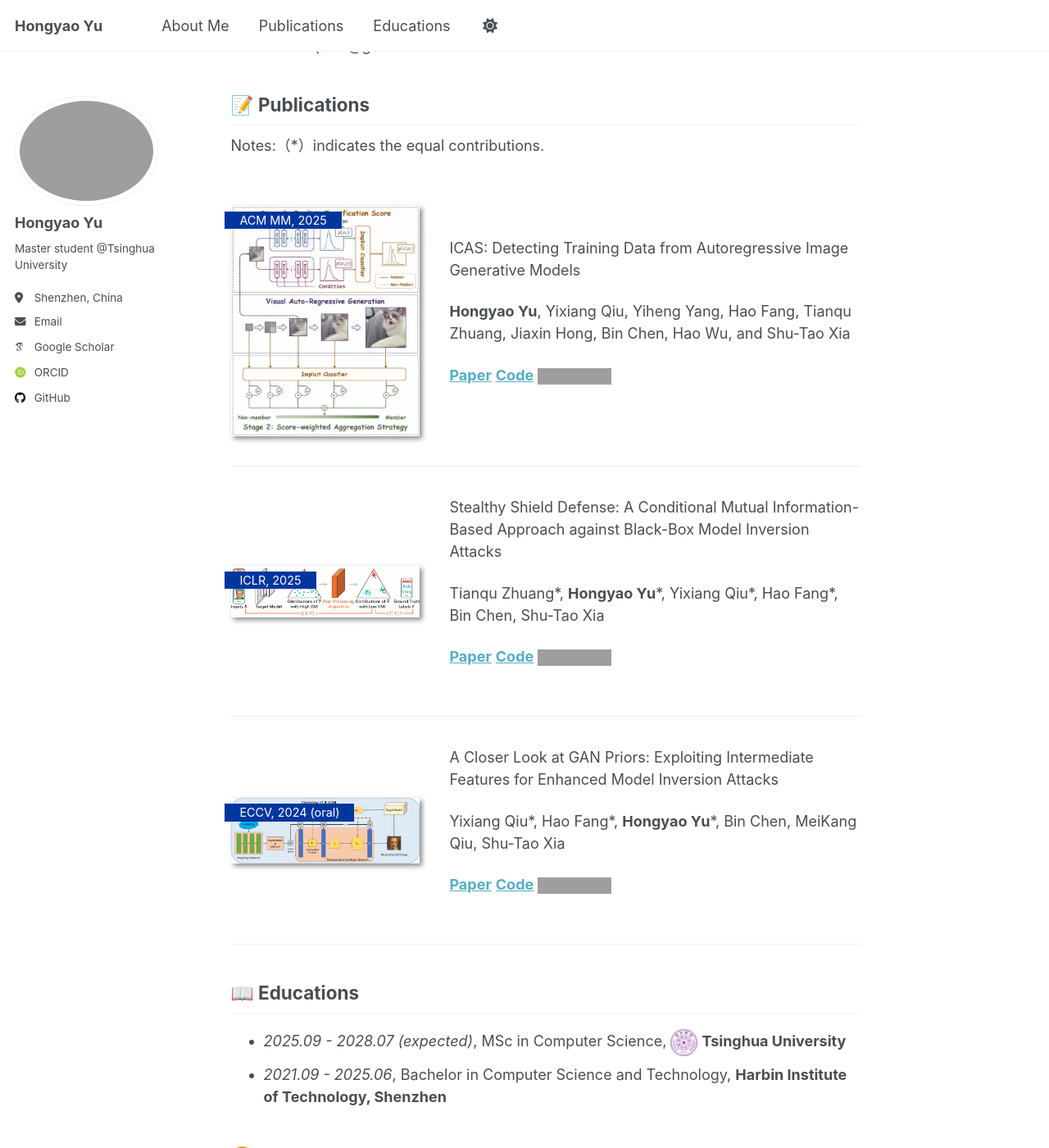
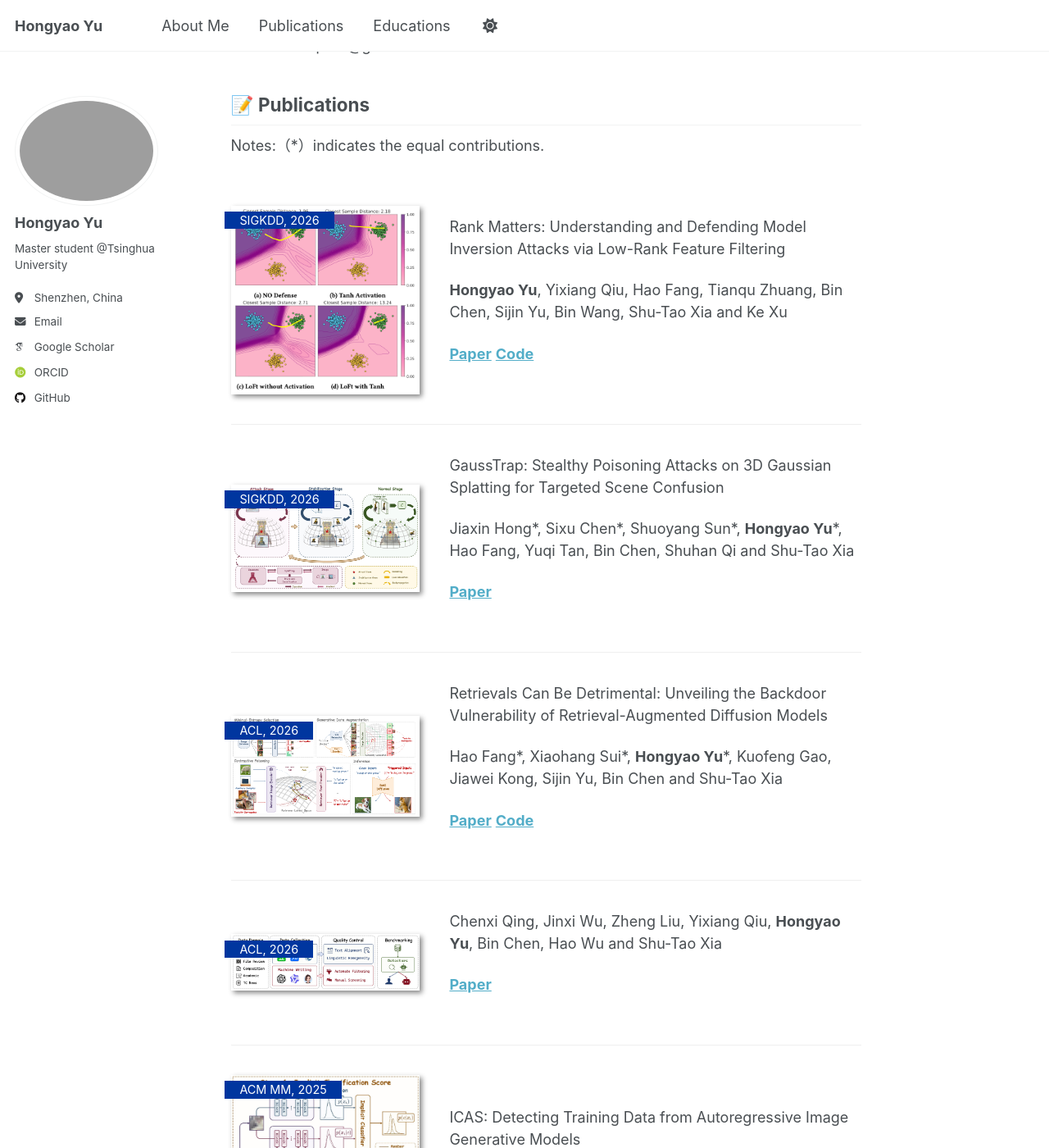
Before and after one commit to Chrisqcwx/Chrisqcwx.github.io, a Jekyll site: the page built from _pages/about.md, in a window 1280 px wide and 1400 px high, scrolled down 538 px. Shown: the whole window at 82% size. Built offline with Jekyll 4.4.1, drawn with Linux system fonts in a browser that asks for light colours; some web fonts are replaced; a script that is not in the unit is left out; grey boxes are pictures that could not be loaded.

Commit message:
feat: add some pubs

```diff
--- a/_pages/about.md
+++ b/_pages/about.md
@@ -37,6 +37,58 @@ email: chrisqcwx@gmail.com
 ## 📝 Publications
 
 Notes:（*）indicates the equal contributions.
+
+<div class='paper-box'><div class='paper-box-image'><div><div class="badge">SIGKDD, 2026</div><img src='images/loft.png' alt="sym" width="100%"></div></div>
+<div class='paper-box-text' markdown="1">
+
+Rank Matters: Understanding and Defending Model Inversion
+Attacks via Low-Rank Feature Filtering
+
+**Hongyao Yu**, Yixiang Qiu, Hao Fang, Tianqu Zhuang, Bin Chen, Sijin Yu, Bin Wang, Shu-Tao Xia and Ke Xu
+
+[ **Paper**](https://dl.acm.org/doi/pdf/10.1145/3770854.3780328)   [**Code**](https://github.com/Chrisqcwx/LoFt)
+
+</div>
+</div>
+
+<div class='paper-box'><div class='paper-box-image'><div><div class="badge">SIGKDD, 2026</div><img src='images/3dgs.png' alt="sym" width="100%"></div></div>
+<div class='paper-box-text' markdown="1">
+
+GaussTrap: Stealthy Poisoning Attacks on 3D Gaussian Splatting
+for Targeted Scene Confusion
+
+Jiaxin Hong\*, Sixu Chen\*, Shuoyang Sun\*, **Hongyao Yu**\*, Hao Fang, Yuqi Tan, Bin Chen, Shuhan Qi and Shu-Tao Xia
+
+[ **Paper**](https://arxiv.org/pdf/2504.20829)
+
+</div>
+</div>
+
+<div class='paper-box'><div class='paper-box-image'><div><div class="badge">ACL, 2026</div><img src='images/badrdm.png' alt="sym" width="100%"></div></div>
+<div class='paper-box-text' markdown="1">
+
+Retrievals Can Be Detrimental: Unveiling the Backdoor Vulnerability of
+Retrieval-Augmented Diffusion Models
+
+Hao Fang\*, Xiaohang Sui\*, **Hongyao Yu**\*, Kuofeng Gao, Jiawei Kong, Sijin Yu, Bin Chen and Shu-Tao Xia
+
+[ **Paper**](https://arxiv.org/pdf/2501.13340)   [**Code**](https://github.com/ffhibnese/BadRDM_Backdoor_RAG_diffusion_models)
+
+</div>
+</div>
+
+
+<div class='paper-box'><div class='paper-box-image'><div><div class="badge">ACL, 2026</div><img src='images/cred.png' alt="sym" width="100%"></div></div>
+<div class='paper-box-text' markdown="1">
+
+
+
+Chenxi Qing, Jinxi Wu, Zheng Liu, Yixiang Qiu, **Hongyao Yu**, Bin Chen, Hao Wu and Shu-Tao Xia
+
+[ **Paper**](https://arxiv.org/pdf/2604.11796)
+
+</div>
+</div>
 
 <div class='paper-box'><div class='paper-box-image'><div><div class="badge">ACM MM, 2025</div><img src='images/ICAS.jpg' alt="sym" width="100%"></div></div>
 <div class='paper-box-text' markdown="1">
```
Also changed, not shown: images/3dgs.png (added), images/badrdm.png (added), images/cred.png (added), images/loft.png (added).
